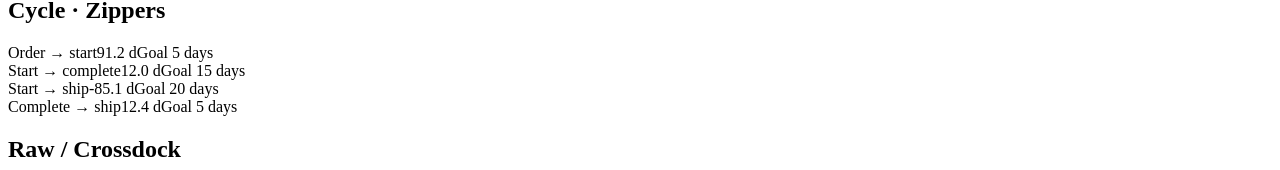
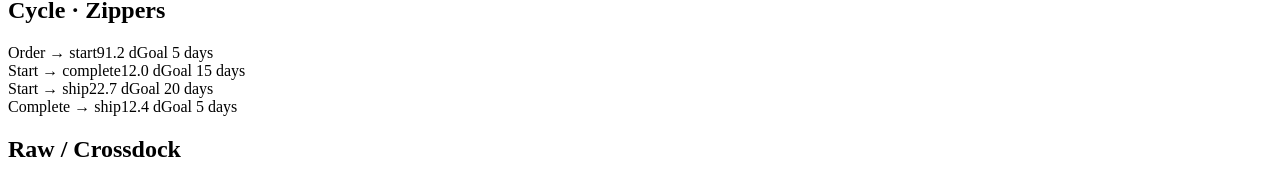
Before and after one commit to jakubt-stack/KPI, a React (Vite) app: page / in a window 1280 px wide. Shown: the part 1158-1328 px from the top of the page. Built offline with nearby package versions, Linux system fonts and the light colour scheme; the HTML template or start-up script is replaced by a standard one.

Commit message:
Update Lenzip KPI dashboard data (2026-11-04)

```diff
--- a/src/App.jsx
+++ b/src/App.jsx
@@ -142,7 +142,7 @@ const data = {
     },
     {
       "label": "Start → ship",
-      "value": "-85.1 d",
+      "value": "22.7 d",
       "note": "Goal 20 days"
     },
     {
```
